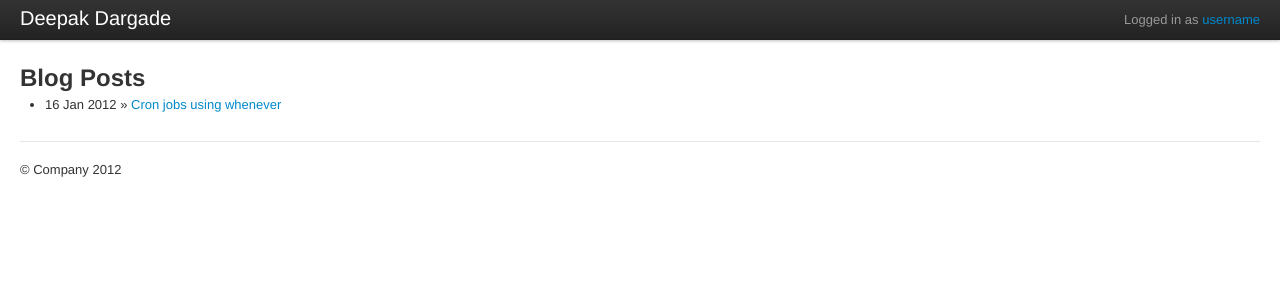
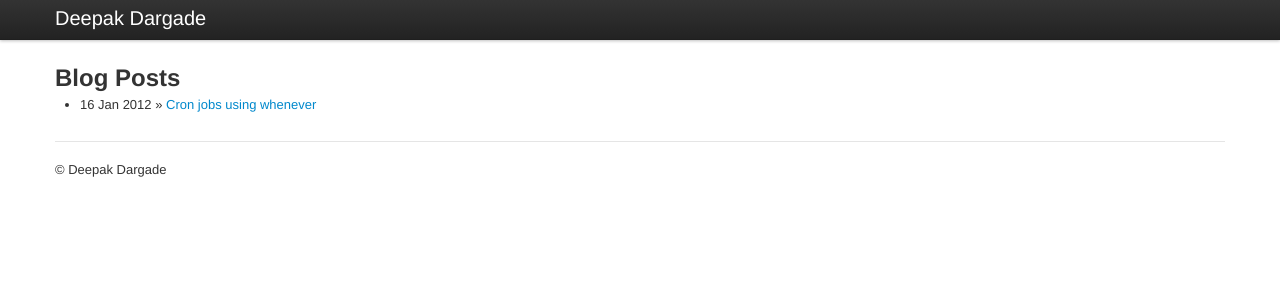
Before and after one commit to deepakdargade/deepakdargade.github.com, a Jekyll site: the page built from index.html, in a window 1280 px wide. Shown: the top 300 px of the page. Built offline with Jekyll 4.4.1, drawn with Linux system fonts in a browser that asks for light colours; Markdown is read by kramdown in place of the engine named in the settings.

Commit message:
layout modified

```diff
--- a/_layouts/default.html
+++ b/_layouts/default.html
@@ -22,23 +22,23 @@
 <body>
 	<div class="navbar navbar-fixed-top">
       <div class="navbar-inner">
-        <div class="container-fluid">
+        <div class="container">
           <a class="btn btn-navbar" data-toggle="collapse" data-target=".nav-collapse">
             <span class="icon-bar"></span>
             <span class="icon-bar"></span>
             <span class="icon-bar"></span>
           </a>
-          <a class="brand" href="#">Deepak Dargade</a>
+          <a class="brand" href="/index.html">Deepak Dargade</a>
           <div class="nav-collapse">
-            <p class="navbar-text pull-right">Logged in as <a href="#">username</a></p>
+            <p class="navbar-text pull-right"></p>
           </div><!--/.nav-collapse -->
         </div>
       </div>
 
     </div>
 
-    <div class="container-fluid">
-      <div class="row-fluid">
+    <div class="container">
+      <div class="row">
         <div class="span12">
           {{ content }}
         </div><!--/span-->
@@ -47,7 +47,7 @@
       <hr>
 
       <footer>
-        <p>&copy; Company 2012</p>
+        <p>&copy; Deepak Dargade</p>
       </footer>
 
     </div><!--/.fluid-container-->
```
